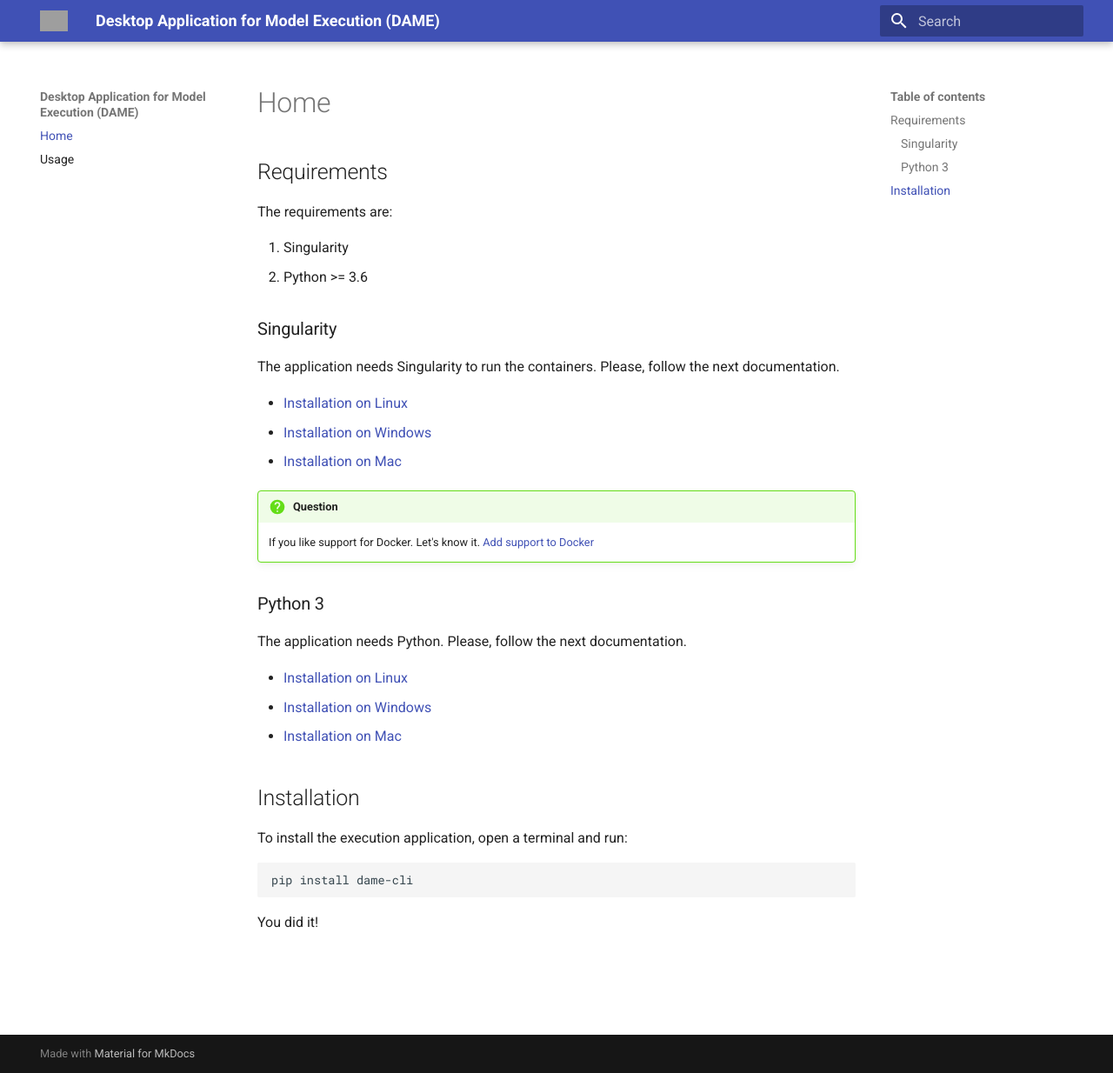
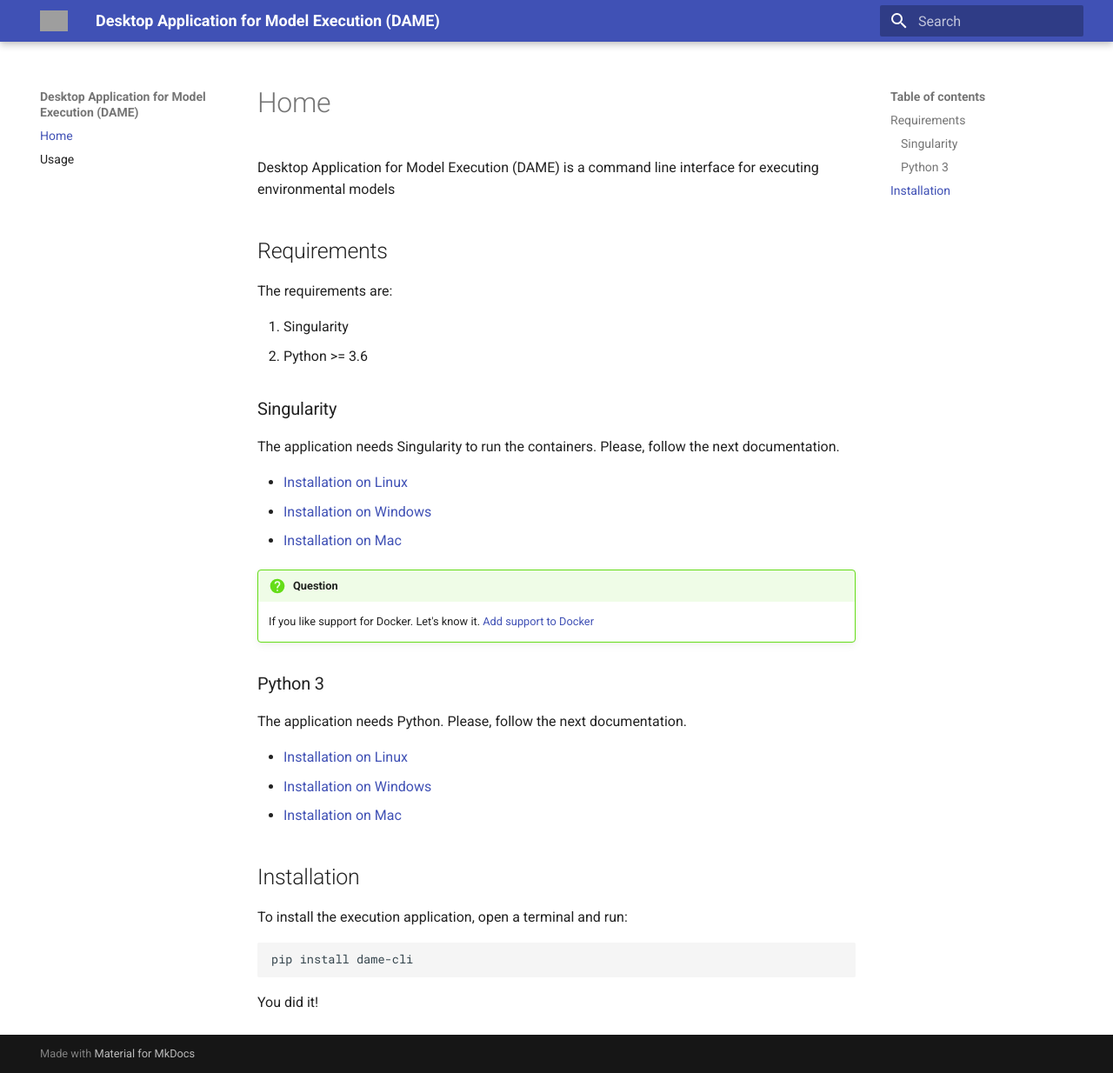
Before and after one commit to mintproject/dame_cli, an MkDocs documentation site: the page built from docs/index.md, in a window 1280 px wide and 1234 px high. Shown: the whole window at 87% size. Built offline with MkDocs 1.6.1 and Material for MkDocs 9.7.7, drawn with Linux system fonts in a browser that asks for light colours; grey boxes are pictures that could not be loaded.

```diff
--- a/docs/index.md
+++ b/docs/index.md
@@ -1,3 +1,5 @@
+Desktop Application for Model Execution (DAME) is a command line interface for executing environmental models
+
 ## Requirements
 
 The requirements are:
```
Also changed, not shown: docs/usage.md (+0 -2 lines).
